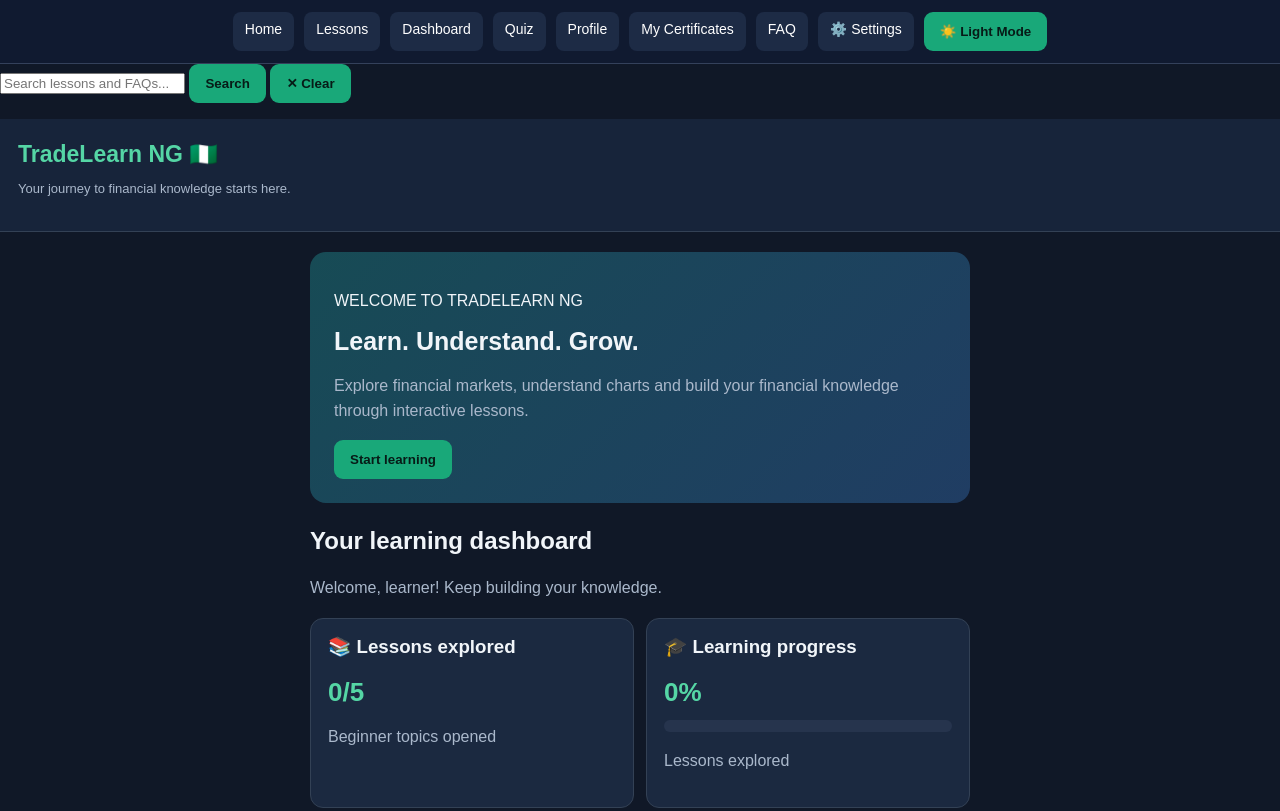
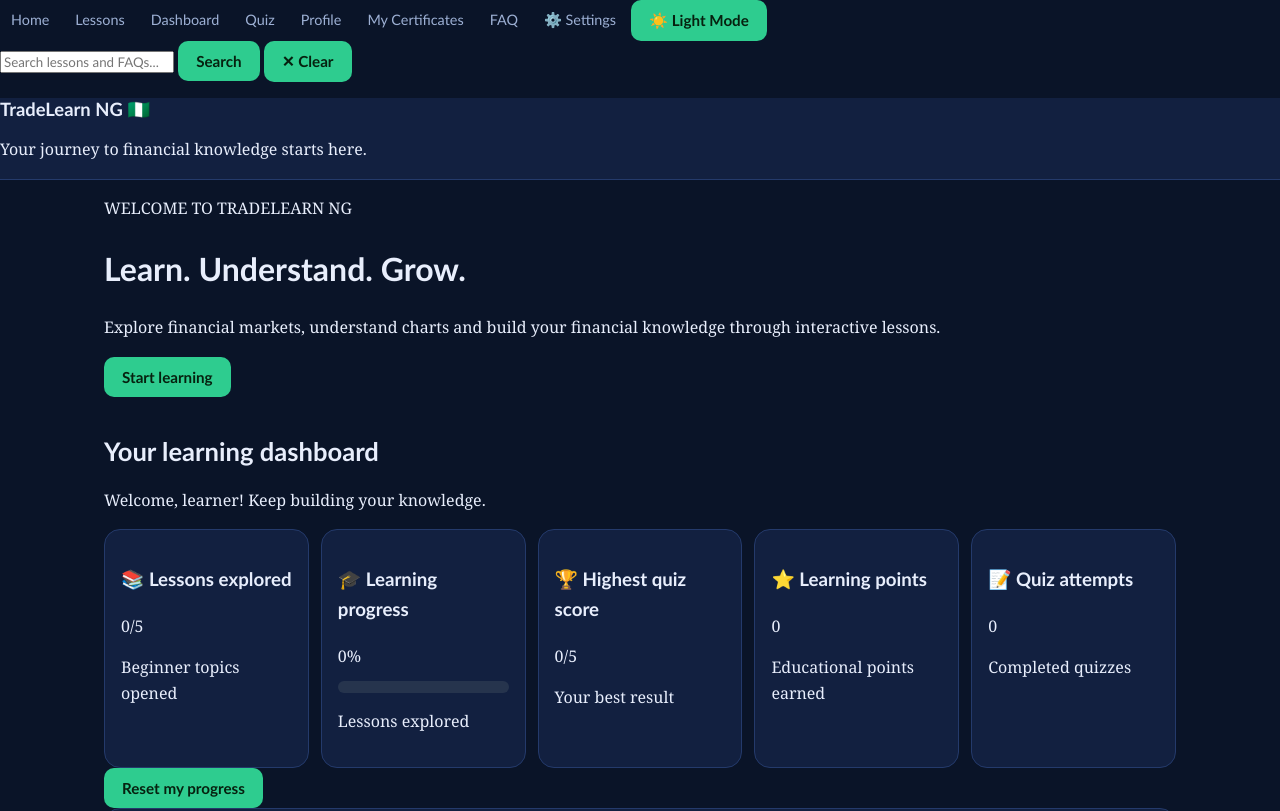
Before and after one commit to oluwafemisanusi01-netizen/tradelearn-ng, a plain HTML site: page index.html in a window 1280 px wide. Shown: the top 811 px of the page. Drawn offline with Linux system fonts and the light colour scheme.

Commit message:
Update index.html

```diff
--- a/index.html
+++ b/index.html
@@ -3,37 +3,38 @@
 <html lang="en">
 <head>
 <meta charset="UTF-8">
-<meta name="viewport" content="width=device-width, initial-scale=1.0">
-<meta name="theme-color" content="#101827">
-<title>TradeLearn NG | Learn Finance</title>
+<meta name="viewport" content="width=device-width, initial-scale=1">
+<title>TradeLearn NG - Learn. Understand. Grow.</title>
+<meta name="description" content="Free financial literacy and crypto education for Nigerian beginners.">
 <style>
+:root{--bg:#0a1428;--card:#122040;--card2:#182a52;--text:#e8eefc;--mute:#9db0d4;--green:#2ecc8f;--gold:#e8b94a;--line:#243a6b;--on:#06210f}
+:root[data-theme="light"]{--bg:#f3f6fc;--card:#fff;--card2:#eaf0fb;--text:#10203f;--mute:#4a5d82;--green:#0d8a5a;--gold:#a87a0c;--line:#cfd9ee;--on:#fff}
 *{box-sizing:border-box}
-body{margin:0;background:#101827;color:#f1f5f9;font-family:Arial,sans-serif}
-header{padding:22px 18px;background:#17243a;border-bottom:1px solid #334155}
-.brand{font-size:23px;font-weight:bold;color:#55d6a5}
-header p{color:#aab8cb;font-size:13px}
-main{max-width:700px;margin:auto;padding:20px}
-.welcome{background:linear-gradient(135deg,#174b55,#203d63);padding:24px;border-radius:16px}
-.welcome h1{font-size:25px}
-.muted{color:#aab8cb;line-height:1.6}
-.balance{font-size:26px;font-weight:bold;color:#55d6a5}
-.grid{display:grid;grid-template-columns:1fr 1fr;gap:12px;margin:18px 0}
-.card{background:#1b2940;border:1px solid #334155;border-radius:13px;padding:17px}
-.card h3{margin-top:0}
-button{background:#19a879;color:#071b17;border:0;padding:12px 16px;border-radius:9px;font-weight:bold;cursor:pointer}
-button.secondary{background:#334155;color:white}
-section{margin-top:24px}
-.lesson{padding:15px;background:#1b2940;border-radius:12px;margin:10px 0}
-.quiz button{display:block;width:100%;margin:9px 0;text-align:left}
-footer{text-align:center;padding:25px;color:#94a3b8;font-size:12px}
-/* TradeLearn NG mobile navigation */
-.site-nav {
-  position: sticky;
-  top: 0;
-  z-index: 1000;
-  background: #101a30;
-  padding: 12px;
-  display: flex;
+html{scroll-behavior:smooth;scroll-padding-top:72px}
+body{margin:0;background:var(--bg);color:var(--text);font:16px/1.6 Georgia,"Times New Roman",serif;transition:background .3s,color .3s}
+h1,h2,h3,button,nav a,label,input,.sans{font-family:"Trebuchet MS",Segoe UI,Roboto,Arial,sans-serif}
+header{position:sticky;top:0;z-index:50;background:var(--card);border-bottom:1px solid var(--line)}
+.bar{max-width:1100px;margin:auto;display:flex;align-items:center;gap:10px;padding:8px 12px}
+.brand{font:700 1.15rem "Trebuchet MS",Arial,sans-serif;color:var(--text);text-decoration:none;white-space:nowrap}
+.brand b{color:var(--gold)}
+nav{display:flex;gap:4px;overflow-x:auto;flex:1;scrollbar-width:none}
+nav a{color:var(--mute);text-decoration:none;padding:8px 11px;border-radius:8px;white-space:nowrap;font-size:.9rem}
+nav a:hover,nav a:focus-visible{background:var(--card2);color:var(--text)}
+main{max-width:1100px;margin:auto;padding:0 14px 40px}
+section{padding:34px 0 8px}
+h2{font-size:1.6rem;margin:0 0 6px}
+.sub{color:var(--mute);margin:0 0 16px}
+.hero{padding:44px 0 20px}
+.hero h1{font-size:clamp(2rem,7vw,3.4rem);line-height:1.1;margin:0 0 12px}
+.hero h1 span{color:var(--gold)}
+.hero p{max-width:60ch;color:var(--mute)}
+.card{background:var(--card);border:1px solid var(--line);border-radius:16px;padding:16px}
+.grid{display:grid;gap:12px;grid-template-columns:repeat(auto-fit,minmax(150px,1fr))}
+.stat{background:var(--card);border:1px solid var(--line);border-radius:14px;padding:14px}
+.stat b{display:block;font:700 1.7rem "Trebuchet MS",Arial,sans-serif;color:var(--green)}
+.stat small{color:var(--mute)}
+button,.btn{font:600 .95rem "Trebuchet MS",Arial,sans-serif;border:0;border-radius:10px;padding:11px 18px;cursor:pointer;background:var(--green);color:var(--on);text-decoration:none;display:inline-block;transition:transform .15s,opacity .2s}
+button:hover,.btn:hover{opacity:.9}
   justify-content: center;
   flex-wrap: wrap;
   gap: 10px;
```
